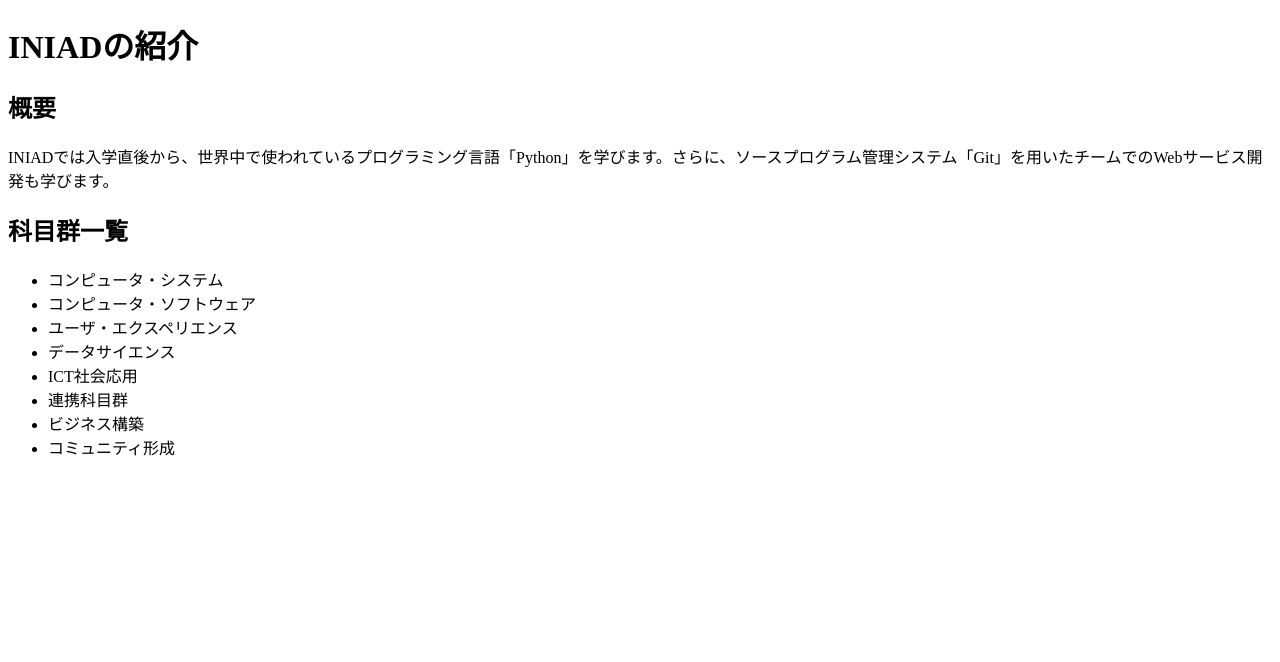
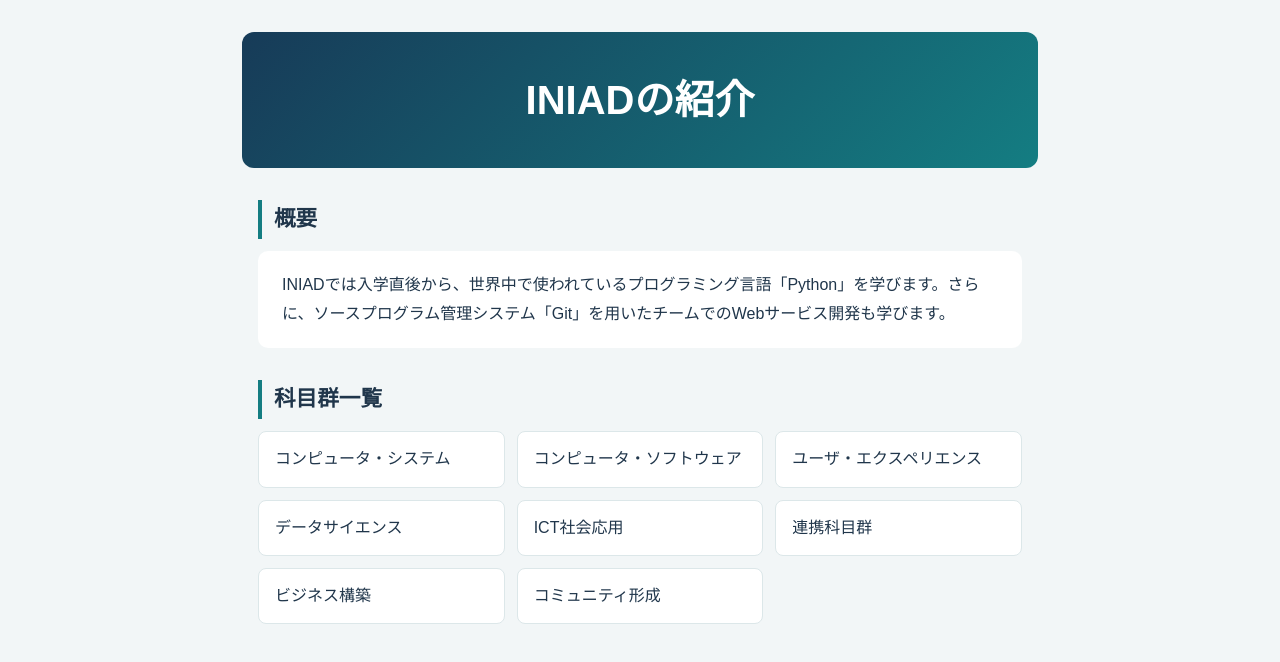
Before and after one commit to Norah0708/iniad-intro, a plain HTML site: page index.html in a window 1280 px wide. Drawn offline with Linux system fonts and the light colour scheme.

Commit message:
Style INIAD introduction page

```diff
--- a/index.html
+++ b/index.html
@@ -3,6 +3,69 @@
   <head>
     <title>INIADの紹介</title>
     <meta charset="utf-8">
+    <meta name="viewport" content="width=device-width, initial-scale=1">
+    <style>
+      :root {
+        --ink: #20364b;
+        --accent: #147d82;
+        --background: #f2f6f7;
+        --surface: #ffffff;
+      }
+
+      * {
+        box-sizing: border-box;
+      }
+
+      body {
+        max-width: 860px;
+        margin: 0 auto;
+        padding: 2rem clamp(1rem, 5vw, 3rem);
+        background: var(--background);
+        color: var(--ink);
+        font-family: "Noto Sans JP", "Hiragino Kaku Gothic ProN", Meiryo, sans-serif;
+        line-height: 1.8;
+      }
+
+      h1 {
+        margin: 0 -1rem 2rem;
+        padding: 2rem 1rem;
+        border-radius: 12px;
+        background: linear-gradient(135deg, #173b58, var(--accent));
+        color: var(--surface);
+        text-align: center;
+        font-size: clamp(1.8rem, 5vw, 2.5rem);
+      }
+
+      h2 {
+        margin: 2rem 0 0.75rem;
+        padding-left: 0.75rem;
+        border-left: 4px solid var(--accent);
+        font-size: 1.35rem;
+      }
+
+      p {
+        margin: 0;
+        padding: 1.25rem 1.5rem;
+        border-radius: 10px;
+        background: var(--surface);
+      }
+
+      ul {
+        display: grid;
+        grid-template-columns: repeat(auto-fit, minmax(min(100%, 220px), 1fr));
+        gap: 0.75rem;
+        margin: 0;
+        padding: 0;
+        list-style: none;
+      }
+
+      li {
+        padding: 0.8rem 1rem;
+        border: 1px solid #dce7e9;
+        border-radius: 8px;
+        background: var(--surface);
+      }
+    </style>
   </head>
   <body>
     <h1>INIADの紹介</h1>
```
